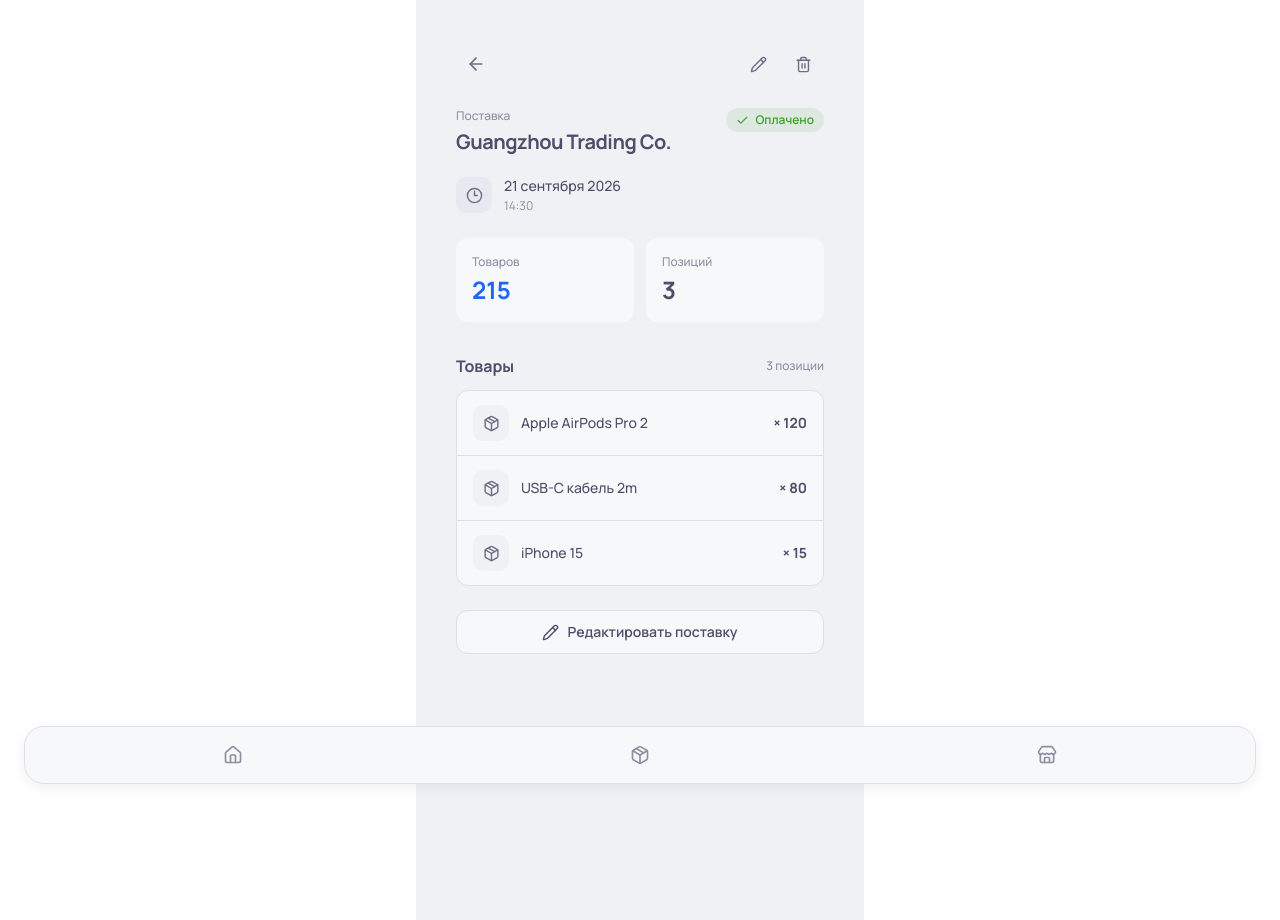
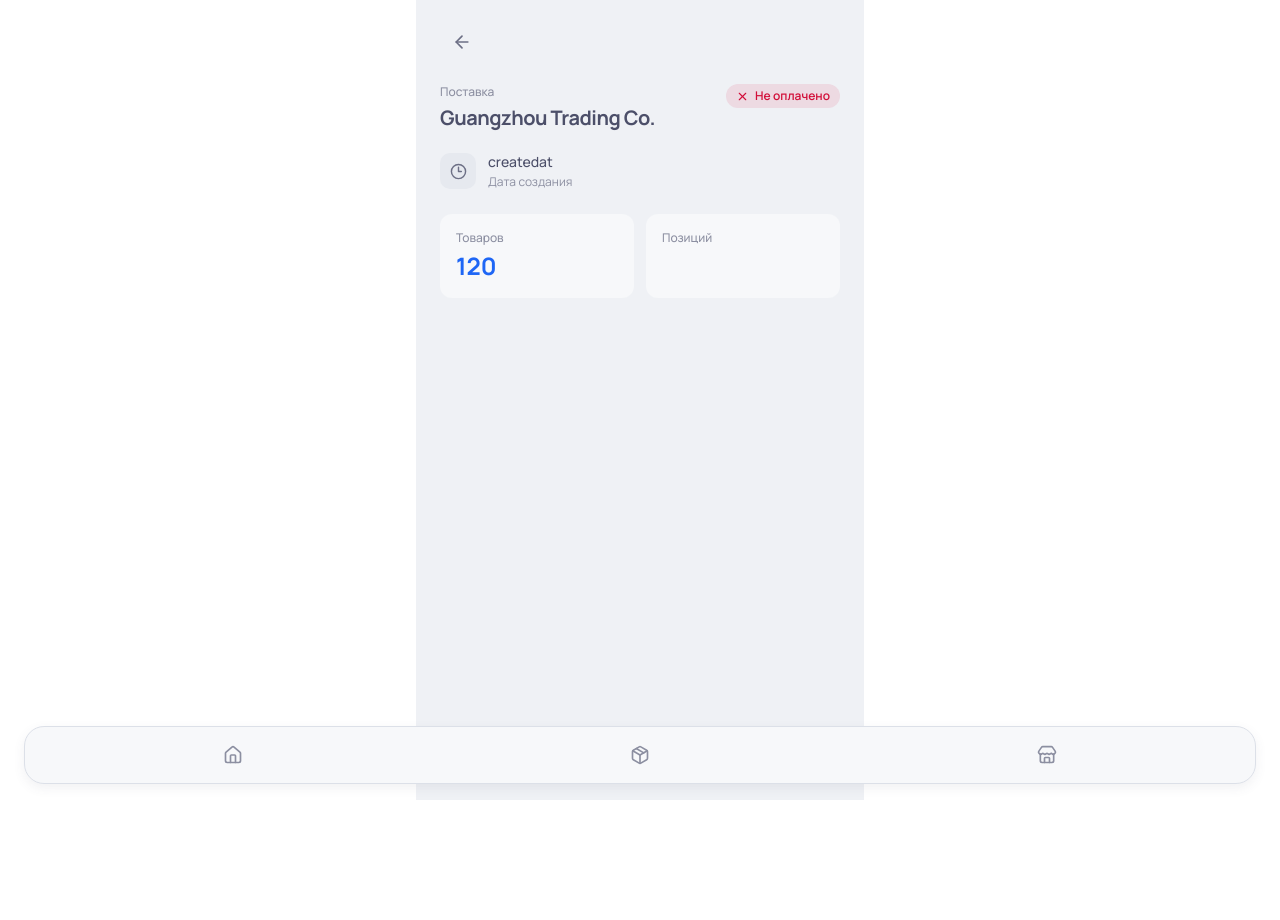
Before and after one commit to azikulovv/aisu, a Nuxt app in the folder frontend/: page /deliveries/1 in a window 1280 px wide. After the commit the page ends 800 px from the top, so only its background shows below. Built offline with nearby package versions, Linux system fonts and the light colour scheme.

Commit message:
feat: добавлены новые компоненты и логика для управления доставками, включая детали и информацию о доставках

```diff
--- /dev/null
+++ b/frontend/app/entities/delivery/composables/useDelivery.ts
@@ -0,0 +1,19 @@
+import type { Delivery } from "../domain/types";
+
+export const useDelivery = () => {
+  const delivery = useState<Delivery | null>("state:delivery", () => null);
+
+  const loadDelivery = async (deliveryId: string) => {
+    delivery.value = {
+      id: "1",
+      companyName: "Guangzhou Trading Co.",
+      productName: "Apple AirPods Pro 2",
+      productsCount: 120,
+      isPaid: false,
+      createdAt: "createdat",
+      updatedAt: "updatedat",
+    };
+  };
+
+  return { delivery, loadDelivery };
+};
--- a/frontend/app/entities/delivery/index.ts
+++ b/frontend/app/entities/delivery/index.ts
@@ -2,3 +2,4 @@ export { default as DeliveryCard } from "./ui/delivery-card.vue";
 export { default as HistoryDeliveryCard } from "./ui/history-delivery-card.vue";
 
 export { useDeliveries } from "./composables/useDeliveries.ts";
+export { useDelivery } from "./composables/useDelivery.ts";
--- a/frontend/app/features/store-form/composables/useCreateStoreForm.ts
+++ /dev/null
@@ -1,32 +0,0 @@
-export interface Form {
-  company: string;
-}
-
-export const useCreateStoreForm = () => {
-  const form = ref<Form>({
-    company: "",
-  });
-
-  const isSubmitting = ref(false);
-
-  const submit = async () => {
-    isSubmitting.value = true;
-
-    try {
-      console.log(form.value);
-
-      // await $fetch('/api/deliveries', {
-      //   method: 'POST',
-      //   body: payload,
-      // })
-
-      await new Promise((resolve) => setTimeout(resolve, 500));
-
-      // await navigateTo("/deliveries");
-    } finally {
-      isSubmitting.value = false;
-    }
-  };
-
-  return { form, isSubmitting, submit };
-};
--- a/frontend/app/features/store-form/index.ts
+++ /dev/null
@@ -1,3 +0,0 @@
-export { useCreateStoreForm } from "./composables/useCreateStoreForm.ts";
-
-export { default as CreateStoreForm } from "./ui/create-store-form.vue";
--- a/frontend/app/pages/deliveries/[id].vue
+++ b/frontend/app/pages/deliveries/[id].vue
@@ -1,181 +1,53 @@
 <script setup lang="ts">
+import { useDelivery } from "~/entities/delivery";
 import {
-  ArrowLeft,
-  Check,
-  Clock3,
-  Package,
-  Pencil,
-  Trash2,
-} from "lucide-vue-next";
-import BaseButton from "~/shared/ui/base-button.vue";
+  DeliveryHeader,
+  DeliveryInfo,
+  DeliverySummary,
+} from "~/widgets/detail-delivery";
 
-const delivery = {
-  id: "DLV-00124",
-  companyName: "Guangzhou Trading Co.",
-  deliveredAt: "21 сентября 2026",
-  deliveredTime: "14:30",
-  isPaid: true,
-  products: [
-    {
-      id: 1,
-      name: "Apple AirPods Pro 2",
-      quantity: 120,
-    },
-    {
-      id: 2,
-      name: "USB-C кабель 2m",
-      quantity: 80,
-    },
-    {
-      id: 3,
-      name: "iPhone 15",
-      quantity: 15,
-    },
-  ],
-};
+const { loadDelivery } = useDelivery();
 
-const totalProducts = computed(() =>
-  delivery.products.reduce((total, product) => total + product.quantity, 0),
-);
+onMounted(() => {
+  loadDelivery("deliveryId");
+});
 </script>
 
 <template>
-  <main
-    class="min-h-screen bg-[var(--color-base)] pb-28 font-[var(--font-sans)]"
-  >
-    <div class="mx-auto w-full max-w-lg px-4 pt-5">
-      <!-- Header -->
-      <header class="flex items-center justify-between">
-        <button
-          type="button"
-          aria-label="Назад"
-          class="flex h-10 w-10 items-center justify-center rounded-full text-[var(--color-subtext-1)] transition hover:bg-[var(--color-mantle)] hover:text-[var(--color-text)] active:scale-95"
-          @click="navigateTo('/deliveries')"
-        >
-          <ArrowLeft :size="20" />
-        </button>
+  <DeliveryHeader />
+  <DeliveryInfo />
+  <DeliverySummary />
 
-        <div class="flex items-center gap-1">
-          <BaseButton variant="ghost" size="sm" aria-label="Редактировать">
-            <Pencil :size="17" />
-          </BaseButton>
-
-          <BaseButton variant="ghost" size="sm" aria-label="Удалить">
-            <Trash2 :size="17" />
-          </BaseButton>
-        </div>
-      </header>
-
-      <!-- Delivery info -->
-      <section class="mt-6">
-        <div class="flex items-start justify-between gap-4">
-          <div class="min-w-0">
-            <p class="text-xs font-medium text-[var(--color-subtext-0)]">
-              Поставка
-            </p>
-
-            <h1
-              class="mt-1 text-xl font-bold tracking-tight text-[var(--color-text)]"
-            >
-              {{ delivery.companyName }}
-            </h1>
-          </div>
-
-          <span
-            class="flex shrink-0 items-center gap-1.5 rounded-full bg-[var(--color-success)]/10 px-2.5 py-1 text-xs font-semibold text-[var(--color-success)]"
-          >
-            <Check :size="13" />
-            Оплачено
-          </span>
-        </div>
-
-        <!-- Date -->
-        <div class="mt-5 flex items-center gap-3 text-sm">
-          <div
-            class="flex h-9 w-9 items-center justify-center rounded-[10px] bg-[var(--color-surface-1)] text-[var(--color-subtext-1)]"
-          >
-            <Clock3 :size="17" />
-          </div>
-
-          <div>
-            <p class="font-medium text-[var(--color-text)]">
-              {{ delivery.deliveredAt }}
-            </p>
-
-            <p class="mt-0.5 text-xs text-[var(--color-subtext-0)]">
-              {{ delivery.deliveredTime }}
-            </p>
-          </div>
-        </div>
-      </section>
-
-      <!-- Summary -->
-      <section class="mt-6 grid grid-cols-2 gap-3">
-        <div class="rounded-[var(--radius-md)] bg-[var(--color-surface-0)] p-4">
-          <p class="text-xs font-medium text-[var(--color-subtext-0)]">
-            Товаров
-          </p>
-
-          <p class="mt-1 text-2xl font-bold text-[var(--color-primary)]">
-            {{ totalProducts }}
-          </p>
-        </div>
-
-        <div class="rounded-[var(--radius-md)] bg-[var(--color-surface-0)] p-4">
-          <p class="text-xs font-medium text-[var(--color-subtext-0)]">
-            Позиций
-          </p>
-
-          <p class="mt-1 text-2xl font-bold text-[var(--color-text)]">
-            {{ delivery.products.length }}
-          </p>
-        </div>
-      </section>
-
-      <!-- Products -->
+  <!-- Products
   <section class="mt-8">
     <div class="flex items-center justify-between">
-          <h2 class="text-base font-bold text-[var(--color-text)]">Товары</h2>
+      <h2 class="text-base font-bold text-(--color-text)">Товары</h2>
 
-          <span class="text-xs font-medium text-[var(--color-subtext-0)]">
+      <span class="text-xs font-medium text-(--color-subtext-0)">
         {{ delivery.products.length }} позиции
       </span>
     </div>
 
     <div
-          class="mt-3 divide-y divide-[var(--color-border)] overflow-hidden rounded-[var(--radius-md)] border border-[var(--color-border)] bg-[var(--color-surface-0)]"
+      class="mt-3 divide-y divide-(--color-border) overflow-hidden rounded-md border border-(--color-border) bg-[var(--color-surface-0)]"
     >
-          <div
-            v-for="product in delivery.products"
-            :key="product.id"
-            class="flex items-center justify-between gap-4 px-4 py-3.5"
-          >
+      <div class="flex items-center justify-between gap-4 px-4 py-3.5">
         <div class="flex min-w-0 items-center gap-3">
           <div
-                class="flex h-9 w-9 shrink-0 items-center justify-center rounded-[10px] bg-[var(--color-base)] text-[var(--color-subtext-1)]"
+            class="flex h-9 w-9 shrink-0 items-center justify-center rounded-[10px] bg-(--color-base) text-(--color-subtext-1)"
           >
             <Package :size="17" />
           </div>
 
-              <p class="truncate text-sm font-medium text-[var(--color-text)]">
-                {{ product.name }}
+          <p class="truncate text-sm font-medium text-(--color-text)">
+            {{ "product.name" }}
           </p>
         </div>
 
-            <span class="shrink-0 text-sm font-bold text-[var(--color-text)]">
-              × {{ product.quantity }}
+        <span class="shrink-0 text-sm font-bold text-(--color-text)">
+          × {{ "product.quantity" }}
         </span>
       </div>
     </div>
-      </section>
-
-      <!-- Bottom action -->
-      <div class="mt-6">
-        <BaseButton variant="secondary" class="w-full">
-          <Pencil :size="17" />
-          Редактировать поставку
-        </BaseButton>
-      </div>
-    </div>
-  </main>
+  </section> -->
 </template>
--- a/frontend/app/pages/deliveries/index.vue
+++ b/frontend/app/pages/deliveries/index.vue
@@ -5,7 +5,7 @@ import { Deliveries } from "~/widgets/delivery";
 
 <template>
   <div class="space-y-3">
-    <NuxtLink to="/delivery/create">
+    <NuxtLink to="/deliveries/create">
       <BaseButton class="w-full cursor-pointer" variant="primary">
         Создать доставку
       </BaseButton>
--- /dev/null
+++ b/frontend/app/widgets/detail-delivery/index.ts
@@ -0,0 +1,3 @@
+export { default as DeliveryHeader } from "./ui/delivery-header.vue";
+export { default as DeliveryInfo } from "./ui/delivery-info.vue";
+export { default as DeliverySummary } from "./ui/delivery-summary.vue";
--- /dev/null
+++ b/frontend/app/widgets/detail-delivery/ui/delivery-header.vue
@@ -0,0 +1,27 @@
+<script setup lang="ts">
+import { ArrowLeft } from "lucide-vue-next";
+import { BaseButton } from "~/shared/ui";
+</script>
+
+<template>
+  <header class="flex items-center justify-between">
+    <BaseButton
+      aria-label="Назад"
+      :variant="'ghost'"
+      :size="'sm'"
+      @click="navigateTo('/deliveries')"
+    >
+      <ArrowLeft :size="20" />
+    </BaseButton>
+
+    <!-- <div class="flex items-center gap-1">
+      <BaseButton variant="ghost" size="sm" aria-label="Редактировать">
+        <Pencil :size="17" />
+      </BaseButton>
+
+      <BaseButton variant="ghost" size="sm" aria-label="Удалить">
+        <Trash2 :size="17" />
+      </BaseButton>
+    </div> -->
+  </header>
+</template>
--- /dev/null
+++ b/frontend/app/widgets/detail-delivery/ui/delivery-info.vue
@@ -0,0 +1,54 @@
+<script setup lang="ts">
+import { Check, Clock3, X } from "lucide-vue-next";
+import { useDelivery } from "~/entities/delivery";
+
+const { delivery } = useDelivery();
+</script>
+
+<template>
+  <section class="mt-6">
+    <div class="flex items-start justify-between gap-4">
+      <div class="min-w-0">
+        <p class="text-xs font-medium text-(--color-subtext-0)">Поставка</p>
+
+        <h1 class="mt-1 text-xl font-bold tracking-tight text-(--color-text)">
+          {{ delivery?.companyName }}
+        </h1>
+      </div>
+
+      <span
+        class="flex shrink-0 items-center gap-1.5 rounded-full px-2.5 py-1 text-xs font-semibold"
+        :class="
+          delivery?.isPaid
+            ? 'bg-(--color-success)/10 text-(--color-success)'
+            : 'bg-(--color-danger)/10 text-(--color-danger)'
+        "
+      >
+        <template v-if="delivery?.isPaid">
+          <Check :size="13" />
+          Оплачено
+        </template>
+        <template v-else>
+          <X :size="13" />
+          Не оплачено
+        </template>
+      </span>
+    </div>
+
+    <div class="mt-5 flex items-center gap-3 text-sm">
+      <div
+        class="flex h-9 w-9 items-center justify-center rounded-[10px] bg-(--color-surface-1) text-(--color-subtext-1)"
+      >
+        <Clock3 :size="17" />
+      </div>
+
+      <div>
+        <p class="font-medium text-(--color-text)">
+          {{ delivery?.createdAt }}
+        </p>
+
+        <p class="mt-0.5 text-xs text-(--color-subtext-0)">Дата создания</p>
+      </div>
+    </div>
+  </section>
+</template>
--- /dev/null
+++ b/frontend/app/widgets/detail-delivery/ui/delivery-summary.vue
@@ -0,0 +1,25 @@
+<script lang="ts" setup>
+import { useDelivery } from "~/entities/delivery";
+
+const { delivery } = useDelivery();
+</script>
+
+<template>
+  <section class="mt-6 grid grid-cols-2 gap-3">
+    <div class="rounded-md bg-(--color-surface-0) p-4">
+      <p class="text-xs font-medium text-(--color-subtext-0)">Товаров</p>
+
+      <p class="mt-1 text-2xl font-bold text-(--color-primary)">
+        {{ delivery?.productsCount }}
+      </p>
+    </div>
+
+    <div class="rounded-md bg-(--color-surface-0) p-4">
+      <p class="text-xs font-medium text-(--color-subtext-0)">Позиций</p>
+
+      <p class="mt-1 text-2xl font-bold text-(--color-text)">
+        {{}}
+      </p>
+    </div>
+  </section>
+</template>
```
Also changed, not shown: frontend/app/features/store-form/ui/create-store-form.vue (deleted, +0 -25 lines). Lines whose indentation alone changed are shown as unchanged.
